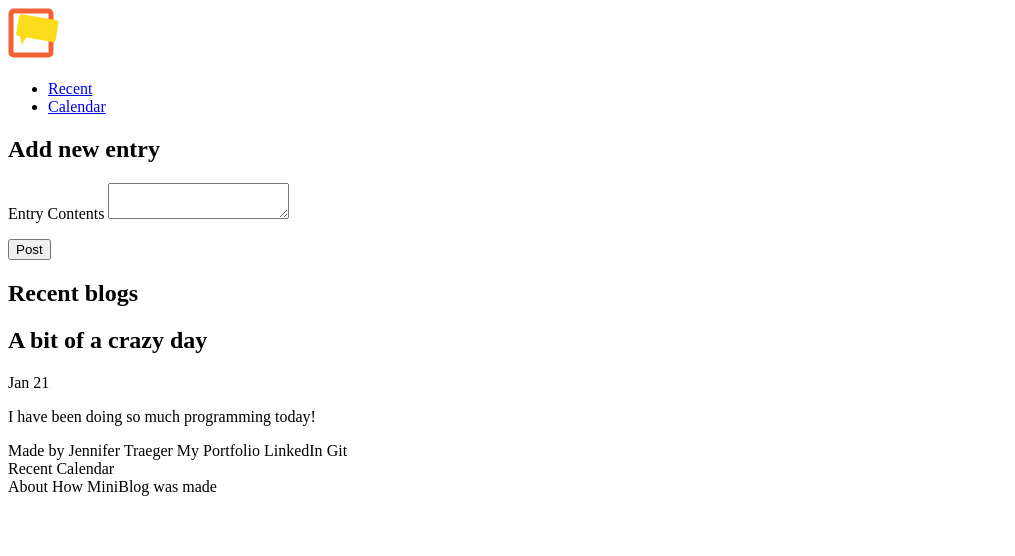
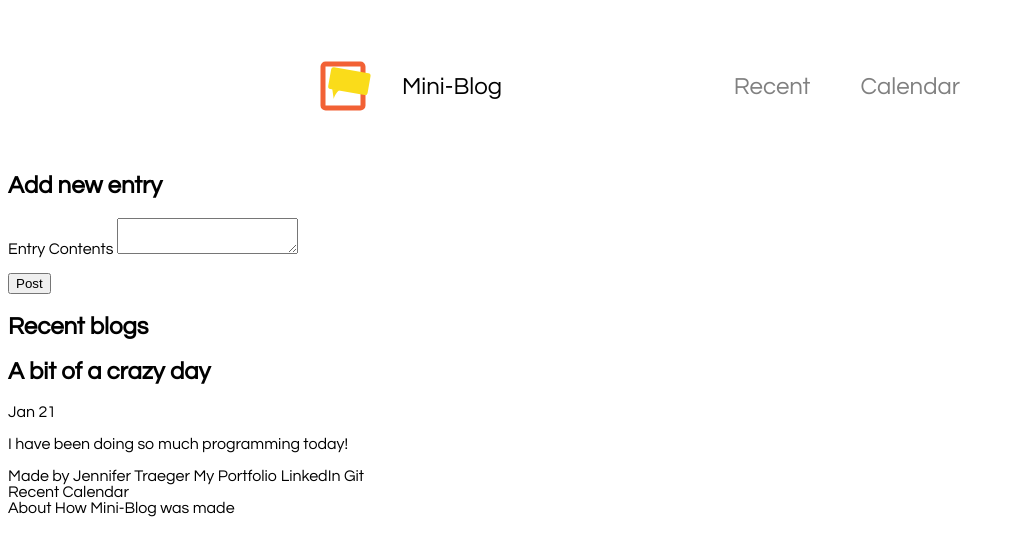
Before and after one commit to jgoodnight72/MiniBlog, a plain HTML site: page FrontEnd/index.html in a window 1280 px wide. Shown: the whole page, without its empty margins (0-1015 px from the left). Drawn offline with Linux system fonts and the light colour scheme.

Commit message:
Header Styling and HTML fixes
Minor fixes in index file and css header styling and font

```diff
--- a/FrontEnd/index.html
+++ b/FrontEnd/index.html
@@ -10,9 +10,10 @@
     <body>
         <header class="navbar">
             <div class="navbar__brand">
-                <img src="miniblog-logo.svg" alt="The MiniBlog Logo"/>
+                <img class="navbar__logo" src="miniblog-logo.svg" alt="The MiniBlog Logo"/>Mini-Blog
             </div>
-            <ul class="navbar_navigation">
+
+            <ul class="navbar__navigation">
                 <li class="navbar__navigation-item">
                     <a href="#" class="navbar__link">Recent</a>
                 </li>
@@ -60,7 +61,7 @@
                     </div>
                     <div>
                         <a class="footer_item">About</a>
-                        <a class="footer_item">How MiniBlog was made</a>
+                        <a class="footer_item">How Mini-Blog was made</a>
                     </div>
                 </section>
             </div>
--- a/FrontEnd/styles.css
+++ b/FrontEnd/styles.css
@@ -0,0 +1,40 @@
+html {
+    font-family: "Century Gothic", sans-serif;
+}
+
+.navbar {
+    max-width: 640px;
+    margin: 50px auto;
+    padding: 0 20px;
+    display: flex;
+    flex-direction: row;
+    justify-content: space-between;
+    font-size: 24px;
+}
+
+.navbar__brand {
+    display: flex;
+    align-items: center;
+}
+
+.navbar__logo {
+    margin-right: 30px;
+}
+
+.navbar__navigation {
+    list-style: none;
+    display: flex;
+    flex-direction: row;
+    padding: 0;
+    color: #808080;
+}
+
+.navbar__navigation-item {
+    margin-left: 50px;
+    color: inherit;
+}
+
+.navbar__link {
+    text-decoration: none;
+    color: inherit;
+}
```
